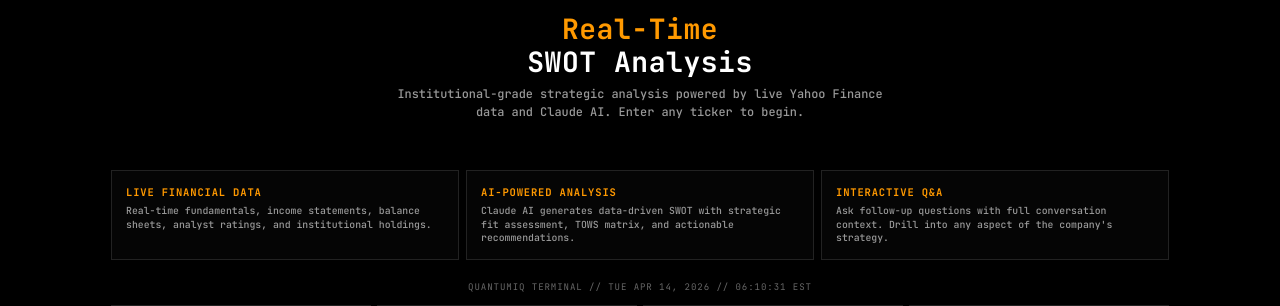
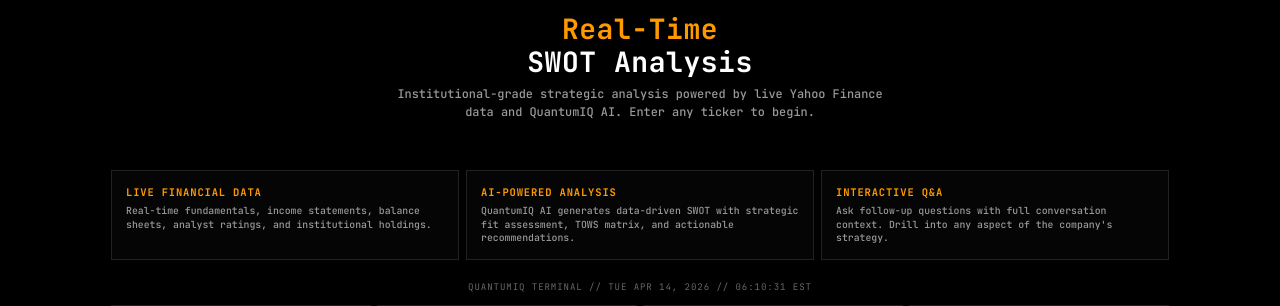
Before and after one commit to hy001141/swot-analyzer, a Flask app: page / in a window 1280 px wide. Shown: the part 212-518 px from the top of the page. Run offline with Flask 3, Linux system fonts and the light colour scheme.

Commit message:
Replace Claude AI with QuantumIQ AI

```diff
--- a/templates/index.html
+++ b/templates/index.html
@@ -547,7 +547,7 @@
     <div class="hero">
       <div class="hero-badge"><div class="dot"></div> LIVE TERMINAL</div>
       <h2>Real-Time<br><span class="hero-accent">SWOT Analysis</span></h2>
-      <p>Institutional-grade strategic analysis powered by live Yahoo Finance data and Claude AI. Enter any ticker to begin.</p>
+      <p>Institutional-grade strategic analysis powered by live Yahoo Finance data and QuantumIQ AI. Enter any ticker to begin.</p>
     </div>
 
     <div class="features">
@@ -559,7 +559,7 @@
       <div class="feature-card">
         <div class="feature-icon">🧠</div>
         <div class="feature-title">AI-Powered Analysis</div>
-        <div class="feature-desc">Claude AI generates data-driven SWOT with strategic fit assessment, TOWS matrix, and actionable recommendations.</div>
+        <div class="feature-desc">QuantumIQ AI generates data-driven SWOT with strategic fit assessment, TOWS matrix, and actionable recommendations.</div>
       </div>
       <div class="feature-card">
         <div class="feature-icon">💬</div>
```
